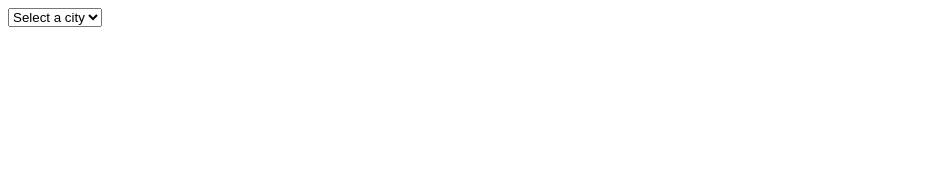
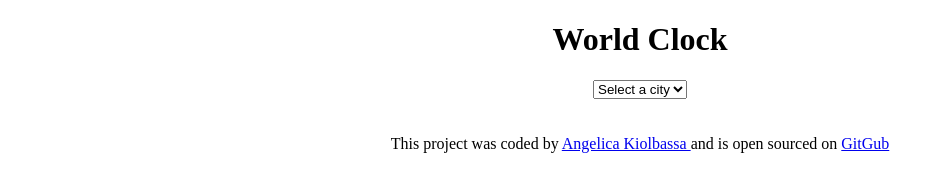
Before and after one commit to Angelica-Kiolbassa/Plus-add-on, a plain HTML site: page index.html in a window 1280 px wide. Shown: the whole page, without its empty margins (0-945 px from the left). Drawn offline with nearby package versions, Linux system fonts and the light colour scheme.

Commit message:
updated index and css
added footer and links to index.html, updated css.

```diff
--- a/index.html
+++ b/index.html
@@ -10,13 +10,28 @@
     <title>World Clock</title>
   </head>
   <body>
+    <h1>World Clock</h1>
+    <div class="container" id="">
       <select name="" id="city">
         <option value="">Select a city</option>
         <option value="Europe/Paris">Paris 🇫🇷</option>
         <option value="Asia/Tokyo">Tokyo 🇯🇵</option>
         <option value="Australia/Sydney">Sydney 🇦🇺</option>
       </select>
-
+    </div>
+    <br />
+    <br />
+    <footer>
+      This project was coded by
+      <a href="https://angelicak.netlify.app/" target="_blank"
+        >Angelica Kiolbassa </a
+      >and is open sourced on
+      <a
+        href="https://github.com/Angelica-Kiolbassa/Plus-add-on.git"
+        target="_blank"
+        >GitGub</a
+      >
+    </footer>
     <script src="app.js"></script>
   </body>
 </html>
--- a/style.css
+++ b/style.css
@@ -0,0 +1,3 @@
+body {
+  text-align: center;
+}
```
Lines whose indentation alone changed are shown as unchanged.
